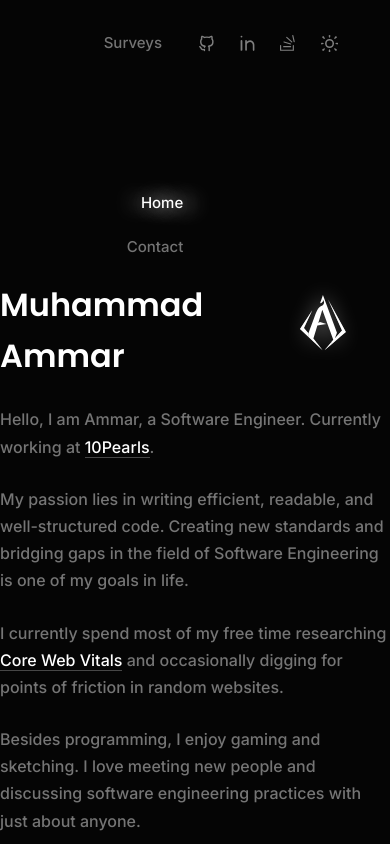
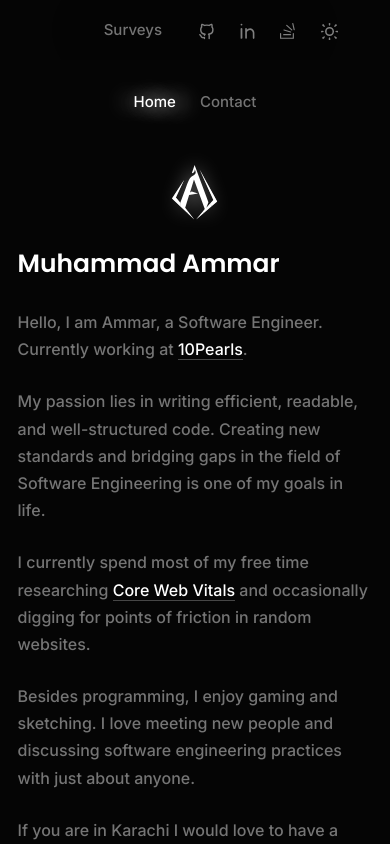
Before and after one commit to Fanoflix/personal-portfolio, a Vue app: page / in a window 390 px wide. Shown: the top 844 px of the page. Built offline with nearby package versions, Linux system fonts and the light colour scheme.

Commit message:
responsiveness

```diff
--- a/index.html
+++ b/index.html
@@ -13,12 +13,11 @@
         content: "LOADING";
         display: block;
         position: absolute;
-        width: 80px;
-        height: 80px;
         background-image: black;
         background-size: cover;
         left: 50%;
         top: 50%;
+        transform: translate(-50%, -50%);
       }
     </style>
   </head>
--- a/src/App.vue
+++ b/src/App.vue
@@ -55,29 +55,30 @@ themeStore.$subscribe((_, state) => {
 <style lang="scss">
 @import "@/assets/variables.scss";
 @import "@/assets/base-styling.scss";
+@import "@/assets/screens.scss";
 @include base-styling;
 
-.nav {
-  display: flex;
-  justify-content: space-between;
-  width: 100%;
-  min-height: 5vh;
+// .nav {
+//   display: flex;
+//   justify-content: space-between;
+//   width: 100%;
+//   min-height: 5vh;
 
-  .left {
-    display: flex;
+//   .left {
+//     display: flex;
 
-    button {
-      margin-right: 6px;
-    }
-  }
+//     button {
+//       margin-right: 6px;
+//     }
+//   }
 
-  .right {
-    display: flex;
-    button {
-      margin-left: 6px;
-    }
-  }
-}
+//   .right {
+//     display: flex;
+//     button {
+//       margin-left: 6px;
+//     }
+//   }
+// }
 
 .main-display {
   display: flex;
@@ -88,7 +89,15 @@ themeStore.$subscribe((_, state) => {
   .current-view {
     display: flex;
     flex-direction: column;
-    width: $global-center-content-width;
+    width: $center-content-width;
+  }
+}
+
+@media screen and (max-width: $bp_phone) {
+  .main-display {
+    .current-view {
+      width: $phone-center-content-width;
+    }
   }
 }
 
--- a/src/assets/base-styling.scss
+++ b/src/assets/base-styling.scss
@@ -1,4 +1,5 @@
 @import "@/assets/variables.scss";
+@import "@/assets/screens.scss";
 @import url("https://fonts.googleapis.com/css2?family=Poppins:wght@100;200;300;400;500;600;700&family=Roboto:wght@100;300;400;500;700;900&family=Inter:wght@300;400;500;600;700&display=swap");
 
 @mixin base-styling {
@@ -107,6 +108,12 @@
       font-weight: 600;
     }
 
+    @media screen and (max-width: $bp_phone) {
+      h1 {
+        font-size: 25px;
+      }
+    }
+
     div,
     p {
       font-family: "Inter", sans-serif;
--- /dev/null
+++ b/src/assets/screens.scss
@@ -0,0 +1,2 @@
+$bp_phone: 480px;
+$bp_laptop: 768px;
--- a/src/assets/variables.scss
+++ b/src/assets/variables.scss
@@ -4,7 +4,8 @@ $global-border-size: 1px;
 $global-border-radius: 4px;
 $global-aesthetic-margin: 10px;
 
-$global-center-content-width: 510px;
+$center-content-width: 510px;
+$phone-center-content-width: 91%;
 
 // *Global transition variables
 $text-and-bg-trans-time: 0.15s;
@@ -89,6 +90,8 @@ $nav-width: 220px;
 $nav-item-width: 80px;
 $nav-x-padding: 40px;
 
+$nav-phone-height: 60px;
+
 $panel-bg-color-light: rgb(227, 227, 227);
 $panel-bg-color-dark: rgb(40, 40, 40);
 
--- a/src/components/mylogo/MyLogo.vue
+++ b/src/components/mylogo/MyLogo.vue
@@ -1,6 +1,6 @@
 <template>
-  <div id="logo">
-    <svg id="base" :class="{ dark: isDark }" viewBox="0 0 300 180">
+  <div class="logo-svg">
+    <svg id="base" :class="{ dark: isDark }" viewBox="0 0 153 200">
       <polygon
         id="ripple_right"
         class="ripple"
@@ -46,7 +46,7 @@
 import anime from "animejs";
 import { useThemeStore } from "@/stores/theme";
 import { storeToRefs } from "pinia";
-import { onMounted, onUnmounted } from "vue";
+import { onMounted } from "vue";
 const themeStore = useThemeStore();
 const { isDark } = storeToRefs(themeStore);
 
@@ -198,16 +198,22 @@ function morphLogoForward() {
 </script>
 
 <style scoped lang="scss">
-#logo {
-  width: 100px;
+@import "@/assets/screens.scss";
+
+.logo-svg {
   z-index: 100;
   overflow: visible;
+  width: auto;
+  display: flex;
+  align-items: center;
+  justify-content: center;
 
   margin: auto;
 }
 
 svg {
   overflow: visible;
+  width: 65px;
 }
 
 .cls-1 {
@@ -227,7 +233,16 @@ svg {
   }
 
   .ripple {
-    fill: rgb(142, 142, 142);
+    fill: rgb(135, 135, 135);
+  }
+}
+
+@media screen and (max-width: $bp-phone) {
+  .logo-svg {
+    margin: 25px auto 15px auto;
+    svg {
+      width: 45px;
+    }
   }
 }
 </style>
--- a/src/components/navbar/FNavbar.vue
+++ b/src/components/navbar/FNavbar.vue
@@ -109,15 +109,17 @@ const themeIconSource = computed(() => {
 
 <style scoped lang="scss">
 @import "@/assets/variables.scss";
+@import "@/assets/screens.scss";
+
 .navbar {
   z-index: $z-top;
   position: sticky;
   top: 0;
   margin: 0;
-  padding: $global-padding;
+  padding: 0 $nav-x-padding;
   min-width: 280px;
-  padding: 0 $nav-x-padding;
 
+  z-index: $z-top + 100;
   display: flex;
   justify-content: space-between;
   align-items: center;
@@ -164,7 +166,7 @@ const themeIconSource = computed(() => {
   }
 
   &:not(.filled) {
-    background-color: $color-background;
+    background-color: transparent;
   }
 
   &.rounded {
@@ -189,9 +191,21 @@ const themeIconSource = computed(() => {
     background-color: $panel-bg-color-dark;
     border: none;
   }
+}
 
-  &:not(.filled) {
-    background-color: $color-background-dark;
+@media screen and (max-width: $bp_laptop) {
+  .navbar {
+    height: $nav-phone-height;
+    backdrop-filter: blur(85px);
+    background: transparent;
   }
 }
+
+// @media screen and (max-width: $bp-phone) {
+//   .navbar {
+//     height: $nav-phone-height;
+//     backdrop-filter: blur(25px);
+//     background: transparent;
+//   }
+// }
 </style>
--- a/src/components/sidebar/FSidebar.vue
+++ b/src/components/sidebar/FSidebar.vue
@@ -54,6 +54,8 @@ const sidebarClasses = computed(() => {
 
 <style scoped lang="scss">
 @import "@/assets/variables.scss";
+@import "@/assets/screens.scss";
+
 .side-bar {
   z-index: $z-top;
   display: flex;
@@ -109,4 +111,13 @@ const sidebarClasses = computed(() => {
     background-color: transparent;
   }
 }
+
+@media screen and (max-width: $bp_phone) {
+  .side-bar {
+    padding: 0;
+    flex-flow: wrap row;
+    align-items: center;
+    justify-content: center;
+  }
+}
 </style>
--- a/src/components/tooltip/FToolTip.vue
+++ b/src/components/tooltip/FToolTip.vue
@@ -107,7 +107,7 @@ const tooltipClasses = computed(() => {
 
     p {
       font-size: 12px;
-      color: $white-mute;
+      color: $black-soft2;
       font-weight: 600;
     }
   }
--- a/src/views/ContactPage.vue
+++ b/src/views/ContactPage.vue
@@ -43,6 +43,8 @@ onActivated(() => {
 </script>
 
 <style lang="scss">
+@import "@/assets/screens.scss";
+
 .contact {
   .field,
   .submit-btn {
@@ -54,8 +56,14 @@ onActivated(() => {
     margin: 0;
   }
 
-  .submit-btn {
-    // margin: 0 auto;
+}
+
+@media screen and (max-width: $bp-phone) {
+  .contact {
+    .field,
+    .submit-btn {
+      width: 100%;
+    }
   }
 }
 </style>
--- a/src/views/HomeView.vue
+++ b/src/views/HomeView.vue
@@ -1,8 +1,8 @@
 <template>
   <div v-once>
     <div class="name-wrapper">
-      <h1>Muhammad Ammar</h1>
-      <MyLogo class="logo-wrapper" />
+      <h1 id="name">Muhammad Ammar</h1>
+      <MyLogo id="logo" />
     </div>
 
     <p>
@@ -56,13 +56,15 @@ export default {
 
 <style lang="scss" scoped>
 @import "@/assets/variables.scss";
+@import "@/assets/screens.scss";
+
 .name-wrapper {
   display: flex;
   align-items: center;
   justify-content: space-between;
   width: 100%;
 
-  .logo-wrapper {
+  #logo {
     height: 70px;
   }
 }
@@ -70,4 +72,20 @@ p {
   line-height: 1.7;
   margin: 25px 0;
 }
+
+@media screen and (max-width: $bp-phone) {
+  .name-wrapper {
+    display: flex;
+    flex-direction: column;
+    align-items: flex-start;
+
+    #logo {
+      order: 1;
+      height: 70px;
+    }
+    #name {
+      order: 2;
+    }
+  }
+}
 </style>
--- a/src/views/Survey.vue
+++ b/src/views/Survey.vue
@@ -76,7 +76,7 @@ function submit() {
   display: flex;
   flex-direction: column;
   align-items: center;
-  width: $global-center-content-width;
+  width: $center-content-width;
 
   pre {
     font-size: 10px;
```
